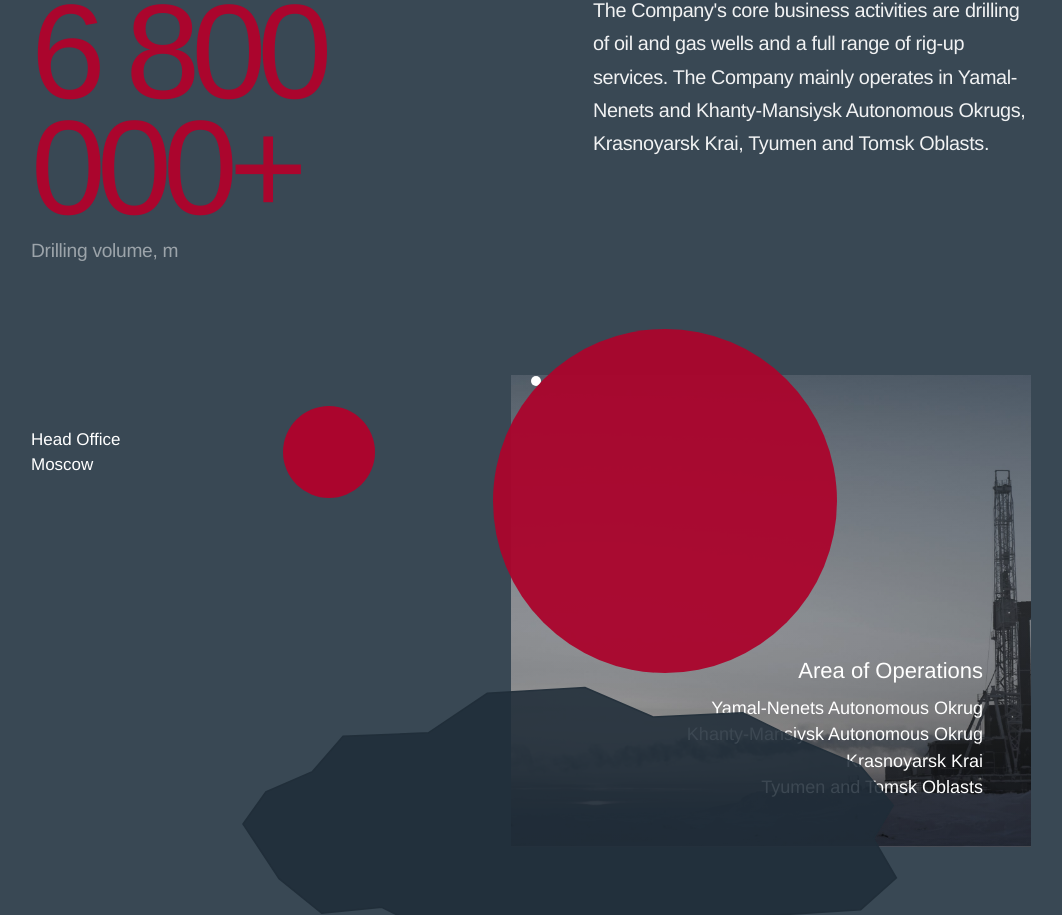
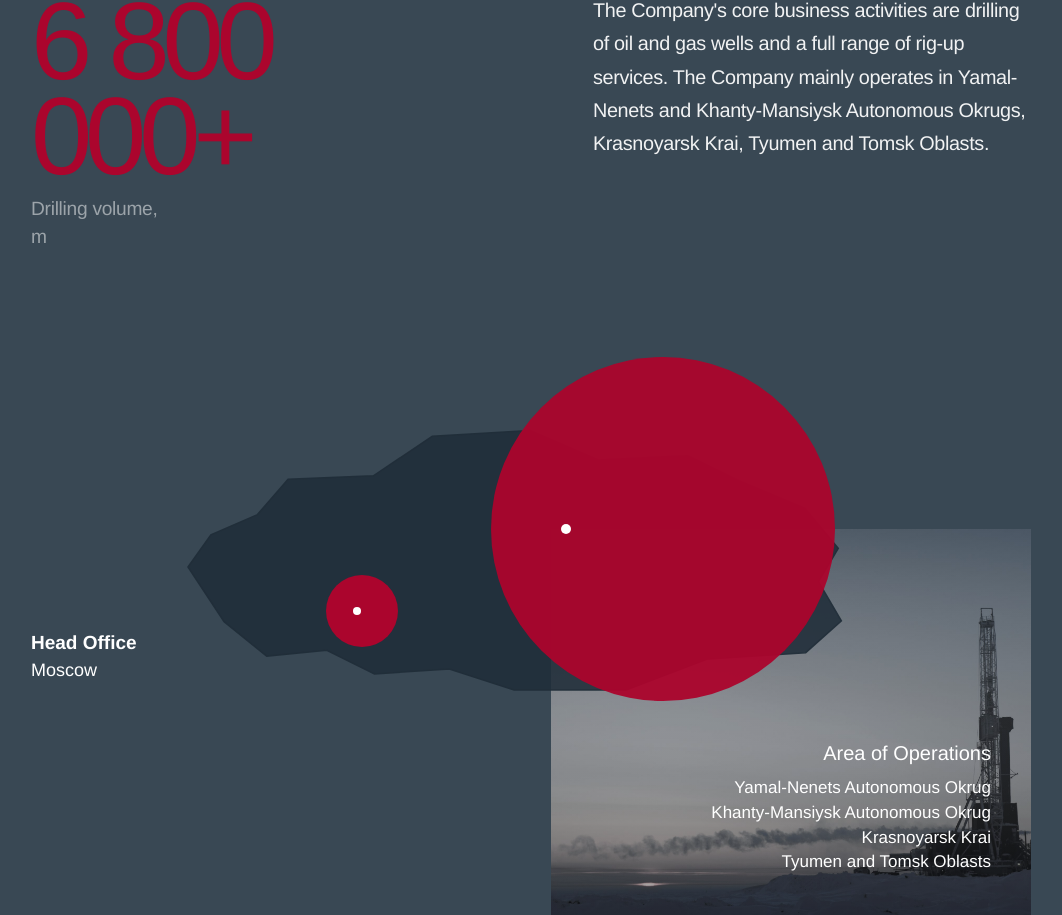
Before and after one commit to Quadri-Ian/Gazstart, a Next.js app: page /en/ in a window 1280 px wide. Shown: the part 1039-1954 px from the top of the page, without its empty margins (109-1171 px from the left). Built offline with nearby package versions, Linux system fonts and the light colour scheme.

Commit message:
fix: align locations map geometry

```diff
--- a/src/app/globals.css
+++ b/src/app/globals.css
@@ -458,7 +458,7 @@ body {
 ───────────────────────────────────────────────── */
 .geography__count {
   display: block;
-  font-size: clamp(78px, 10.5vw, 196px);
+  font-size: clamp(70px, 8.6vw, 156px);
   font-weight: 300;
   letter-spacing: -0.065em;
   line-height: 0.86;
@@ -472,6 +472,7 @@ body {
   margin-top: 12px;
   line-height: 1.45;
   letter-spacing: -0.015em;
+  max-width: 150px;
 }
 .geography__description {
   font-size: clamp(17px, 1.55vw, 22px);
--- a/src/components/home/LocationsSection.tsx
+++ b/src/components/home/LocationsSection.tsx
@@ -54,12 +54,13 @@ export default function LocationsSection() {
   }, []);
 
   const localePath = (path: string) => `/${locale}${path}`;
+  const metricLabel = t("locationsMetricLabel").replace(/,\s*/g, ",\n");
 
   return (
     <section className="ui-dark-background py-28 md:py-36" id="geography">
       <div className="container-h">
         <div className="title-border">
-          <h2>{t("locationsTitle")}</h2>
+          <h2 className="text-[32px] leading-none md:text-[44px] lg:text-[52px]">{t("locationsTitle")}</h2>
         </div>
 
         <div className="mb-16 grid gap-12 lg:grid-cols-[minmax(0,1fr)_minmax(420px,0.94fr)] lg:items-start lg:gap-24">
@@ -67,7 +68,7 @@ export default function LocationsSection() {
             <ScrollReveal>
               <div>
                 <span className="geography__count">{formatMetric(count)}+</span>
-                <span className="geography__count-title">{t("locationsMetricLabel")}</span>
+                <span className="geography__count-title whitespace-pre-line">{metricLabel}</span>
               </div>
             </ScrollReveal>
           </div>
@@ -77,19 +78,19 @@ export default function LocationsSection() {
           </ScrollReveal>
         </div>
 
-        <ScrollReveal className="relative min-h-[560px] pt-2 md:min-h-[700px] lg:min-h-[760px]">
-          <div className="absolute right-0 top-[108px] h-[318px] w-[50%] overflow-hidden bg-white/10 md:top-[72px] md:h-[410px] md:w-[52%] lg:top-[46px] lg:h-[472px]">
+        <ScrollReveal className="relative min-h-[620px] pt-1 md:min-h-[740px] lg:min-h-[780px]">
+          <div className="absolute right-0 top-[206px] h-[300px] w-[48%] overflow-hidden bg-white/10 md:top-[208px] md:h-[350px] md:w-[47%] lg:top-[214px] lg:h-[392px] lg:w-[48%]">
             <Image
               src={introBackground}
               alt={t("locationsProjectTitle")}
               fill
-              className="object-cover object-[56%_42%]"
+              className="object-cover object-[56%_50%]"
               sizes="(min-width: 1024px) 42vw, 100vw"
             />
             <div className="absolute inset-0 bg-[linear-gradient(180deg,rgba(23,31,40,0.08)_0%,rgba(23,31,40,0.22)_100%)]" />
-            <div className="absolute bottom-10 right-6 max-w-[320px] text-right text-white md:right-10 lg:bottom-12 lg:right-12">
-              <p className="text-[18px] leading-tight md:text-[22px]">{t("locationsAreaTitle")}</p>
-              <div className="mt-3 space-y-1 text-[15px] leading-[1.25] text-white/64 md:text-[18px]">
+            <div className="absolute bottom-10 right-6 max-w-[320px] text-right text-white md:right-8 lg:bottom-12 lg:right-10">
+              <p className="text-[17px] font-medium leading-tight md:text-[20px]">{t("locationsAreaTitle")}</p>
+              <div className="mt-3 space-y-1 text-[15px] leading-[1.22] text-white/72 md:text-[17px]">
                 {t("locationsAreaList").split("|").map((item) => (
                   <p key={item}>{item}</p>
                 ))}
@@ -97,25 +98,26 @@ export default function LocationsSection() {
             </div>
           </div>
 
-          <div className="absolute left-0 right-[10%] top-[144px] h-px bg-white/16 md:top-[126px] lg:top-[118px]" />
-          <div className="absolute left-[22%] top-[111px] z-20 h-[66px] w-[66px] rounded-full bg-primary-600 md:left-[24%] md:top-[92px] md:h-[82px] md:w-[82px] lg:left-[25.2%] lg:top-[77px] lg:h-[92px] lg:w-[92px]" />
-          <div className="absolute left-[48%] right-0 top-[78px] z-20 h-px bg-white/16 md:left-[49.5%] md:top-[60px] lg:left-[50.5%] lg:top-[52px]" />
-          <div className="absolute left-[48%] top-[78px] z-20 h-[10px] w-[10px] -translate-x-1/2 -translate-y-1/2 rounded-full bg-white md:left-[49.5%] md:top-[60px] lg:left-[50.5%] lg:top-[52px]" />
-
-          <svg viewBox="0 0 980 440" fill="none" xmlns="http://www.w3.org/2000/svg" className="absolute bottom-[84px] left-[11%] z-10 h-[336px] w-[82%] opacity-95 md:bottom-[78px] md:left-[13%] md:h-[410px] md:w-[79%] lg:bottom-[72px] lg:left-[15.5%] lg:h-[452px] lg:w-[76%]" aria-hidden="true">
+          <svg viewBox="0 0 980 440" fill="none" xmlns="http://www.w3.org/2000/svg" className="absolute left-[7%] top-[6px] z-10 h-[332px] w-[72%] opacity-95 md:left-[9%] md:top-0 md:h-[396px] md:w-[74%] lg:left-[10%] lg:top-[-8px] lg:h-[454px] lg:w-[76%]" aria-hidden="true">
             <path d="M73.5 262.5L103 221L163 195L202.5 149.5L312.5 145L388.5 94L514.5 86.5L602.5 124.5L718 119L784.5 151.5L869 187L912 238.5L886.5 281.5L916 332L870 373L744 381L638.5 421L494 421L410.5 394L314 400.5L252.5 370L175 377.5L120 333L73.5 262.5Z" fill="rgba(32,45,57,0.92)" stroke="rgba(32,45,57,0.98)" strokeWidth="2" />
           </svg>
 
-          <div className="absolute left-[43.5%] top-[36px] z-20 h-[174px] w-[174px] rounded-full bg-primary-600/95 md:left-[45.5%] md:top-[8px] md:h-[318px] md:w-[318px] lg:left-[46.2%] lg:top-0 lg:h-[344px] lg:w-[344px]" />
+          <div className="absolute left-0 right-[66%] top-[284px] z-20 h-px bg-white/18 md:right-[67%] md:top-[286px] lg:right-[68%] lg:top-[294px]" />
+          <div className="absolute left-[27.5%] top-[252px] z-20 h-[62px] w-[62px] rounded-full bg-primary-600 md:left-[28%] md:top-[252px] md:h-[68px] md:w-[68px] lg:left-[29.5%] lg:top-[260px] lg:h-[72px] lg:w-[72px]" />
+          <div className="absolute left-[31.2%] top-[283px] z-30 h-[8px] w-[8px] -translate-x-1/2 -translate-y-1/2 rounded-full bg-white md:left-[31.25%] md:top-[286px] lg:left-[32.55%] lg:top-[296px]" />
 
-          <div className="absolute left-0 top-[126px] z-20 max-w-[210px] text-white md:top-[108px] lg:top-[100px]">
-            <p className="text-[15px] font-medium leading-tight md:text-[17px]">{t("locationsHeadOfficeLabel")}</p>
-            <p className="mt-1 text-[15px] leading-tight text-white/52 md:text-[17px]">{t("locationsHeadOfficeCity")}</p>
+          <div className="absolute left-[45%] top-[52px] z-20 h-[170px] w-[170px] rounded-full bg-primary-600/95 md:left-[45.5%] md:top-[46px] md:h-[320px] md:w-[320px] lg:left-[46%] lg:top-[42px] lg:h-[344px] lg:w-[344px]" />
+          <div className="absolute left-[53.5%] right-[8%] top-[206px] z-20 h-px bg-white/18 md:left-[53.5%] md:right-[7%] md:top-[206px] lg:left-[53.5%] lg:right-[5%] lg:top-[214px]" />
+          <div className="absolute left-[53.5%] top-[206px] z-30 h-[10px] w-[10px] -translate-x-1/2 -translate-y-1/2 rounded-full bg-white md:top-[206px] lg:top-[214px]" />
+
+          <div className="absolute left-0 top-[300px] z-20 max-w-[210px] text-white md:top-[308px] lg:top-[316px]">
+            <p className="text-[17px] font-semibold leading-tight md:text-[19px]">{t("locationsHeadOfficeLabel")}</p>
+            <p className="mt-1 text-[16px] leading-tight text-white/58 md:text-[18px]">{t("locationsHeadOfficeCity")}</p>
           </div>
 
           <Link
             href={localePath("/services/drilling")}
-            className="absolute bottom-[120px] left-0 z-20 inline-flex items-center gap-4 text-[15px] text-white transition-opacity duration-300 hover:opacity-80 md:bottom-[104px] md:text-[16px] lg:bottom-[110px]"
+            className="absolute bottom-[44px] left-0 z-20 inline-flex items-center gap-4 text-[15px] text-white transition-opacity duration-300 hover:opacity-80 md:bottom-[54px] md:text-[16px] lg:bottom-[64px]"
           >
             <span className="flex h-8 w-8 items-center justify-center rounded-full bg-white text-dark-900">›</span>
             <span>{t("locationsProjectsCta")}</span>
```
